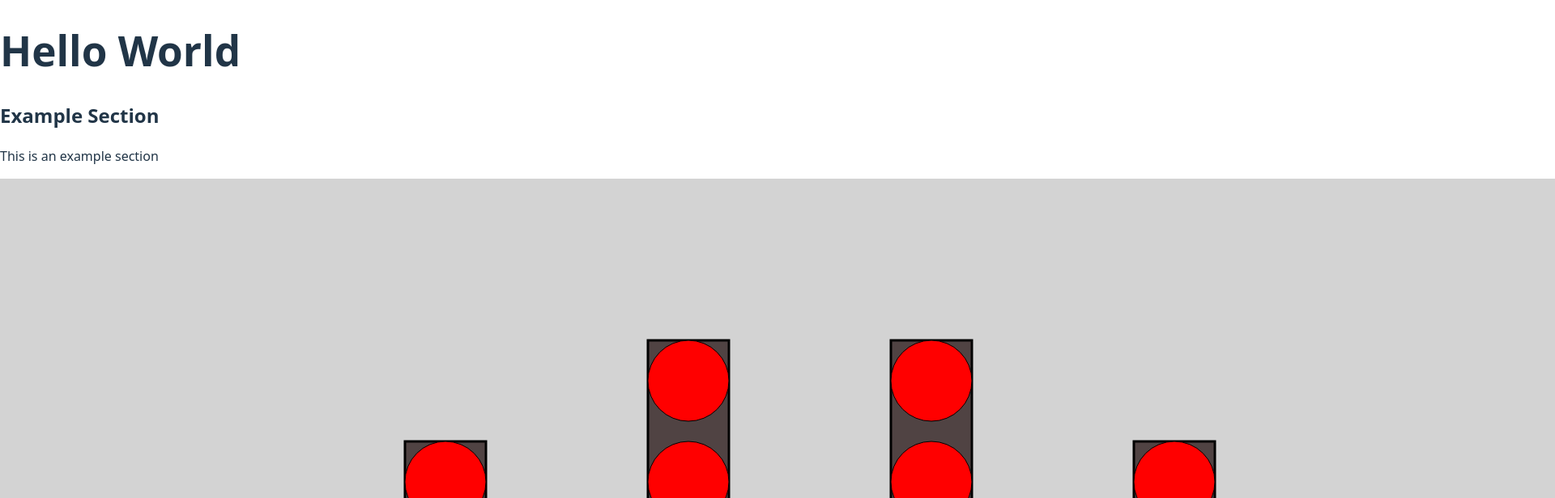
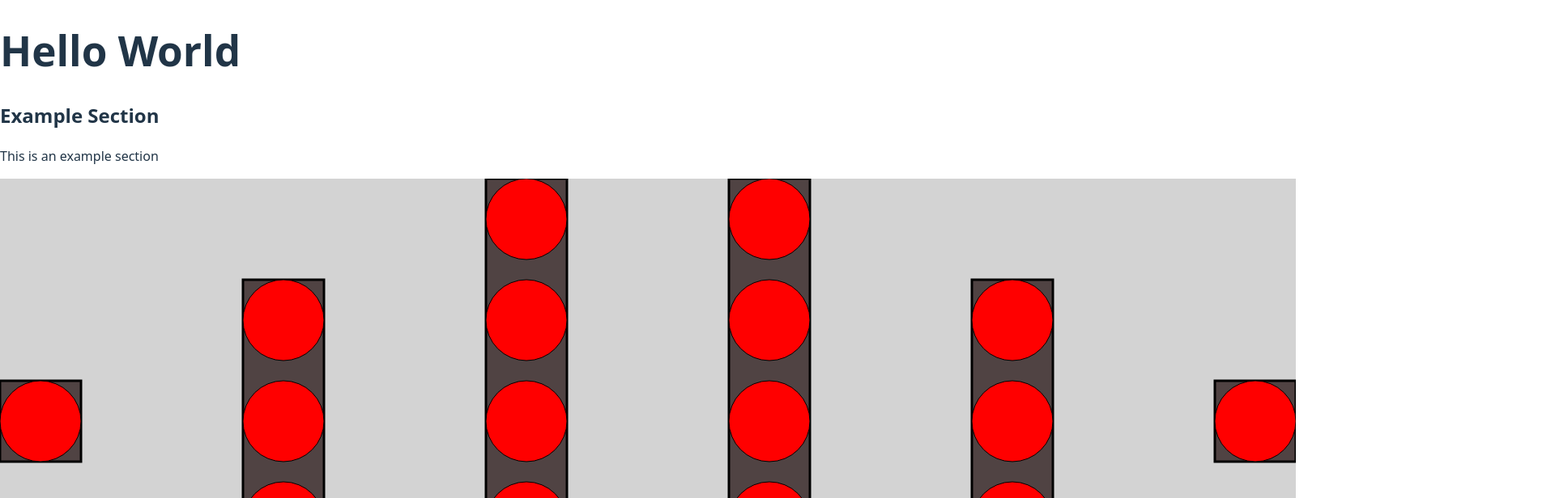
Before and after one commit to LyleW473/ImageClassifierVisualisation, a React (Vite) app in the folder frontend/: page / in a window 1280 px wide. Shown: the top 616 px of the page at 81% size, 1920 px wide, since content can reach past the window. Built offline with nearby package versions, Linux system fonts and the light colour scheme.

Commit message:
feat: Added dynamic calculation of canvas height and width with padding.

```diff
--- a/frontend/src/App.tsx
+++ b/frontend/src/App.tsx
@@ -4,14 +4,26 @@ import StartButton from './components/StartButton'
 import NeuralNetwork from './components/NeuralNetwork'
 
 function App() {
-  const canvasWidth = 2000;
-  const canvasHeight = 1000;
   const neuronsPerLayer = [1, 3, 5, 5, 3, 1];
   const gapBetweenLayersX = 200;
   const neuronRadius = 50;
   const neuronSpacingY = 25;
   const neuronActiveColour = "green";
   const neuronInactiveColour = "red";
+
+  // Calculate canvas height based on the number of neurons in the largest layer
+  const canvasPaddingY = 0;
+  const canvasPaddingX = 0;
+
+  const maxNeurons = Math.max(...neuronsPerLayer);
+  const totalNeuronHeight = maxNeurons * (2 * neuronRadius);
+  const totalSpacing = (maxNeurons - 1) * neuronSpacingY;
+  const layerHeight = totalNeuronHeight + totalSpacing;
+  const canvasHeight = layerHeight + (2 * canvasPaddingY);
+
+  // Calculate canvas width based on the number of layers and the gap between them
+  const totalNetworkWidth = neuronsPerLayer.length * (2 * neuronRadius) + (neuronsPerLayer.length - 1) * gapBetweenLayersX;
+  const canvasWidth = totalNetworkWidth + (2 * canvasPaddingX);
 
   return (
     <>
```
